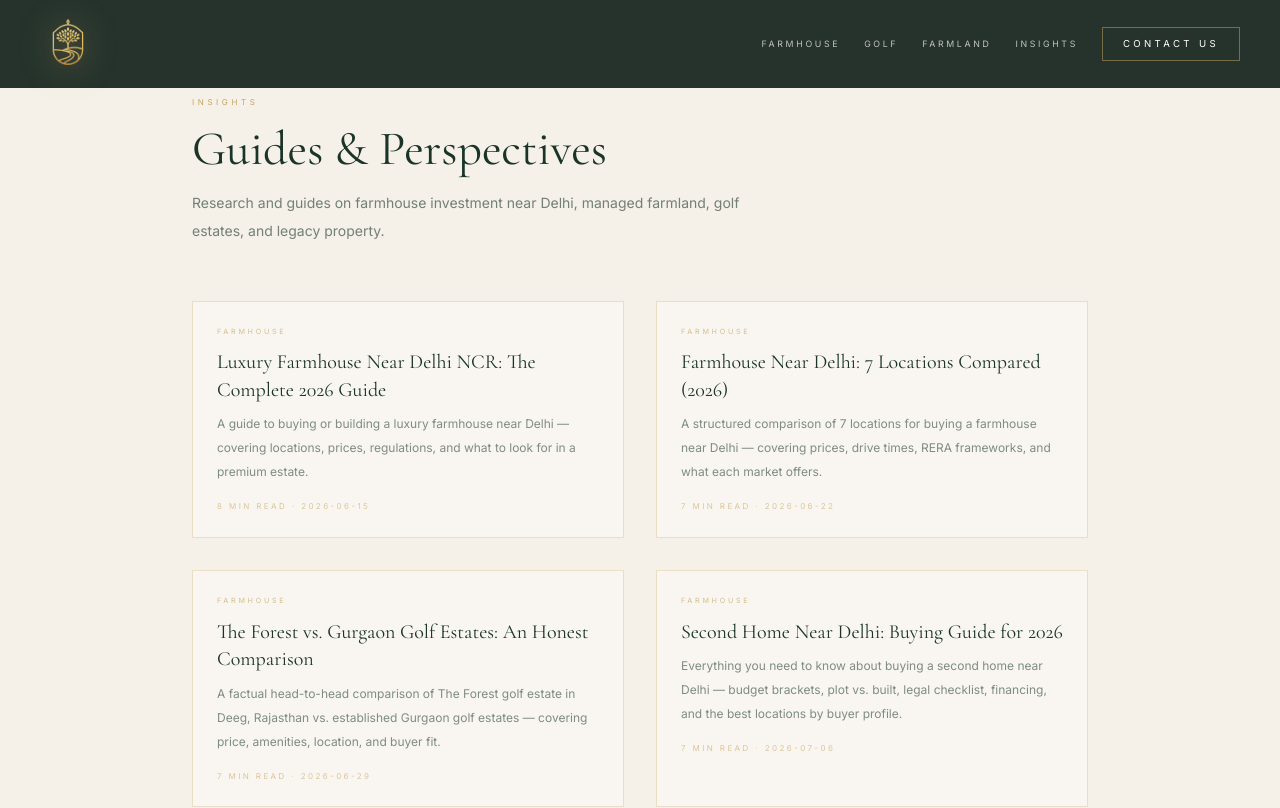
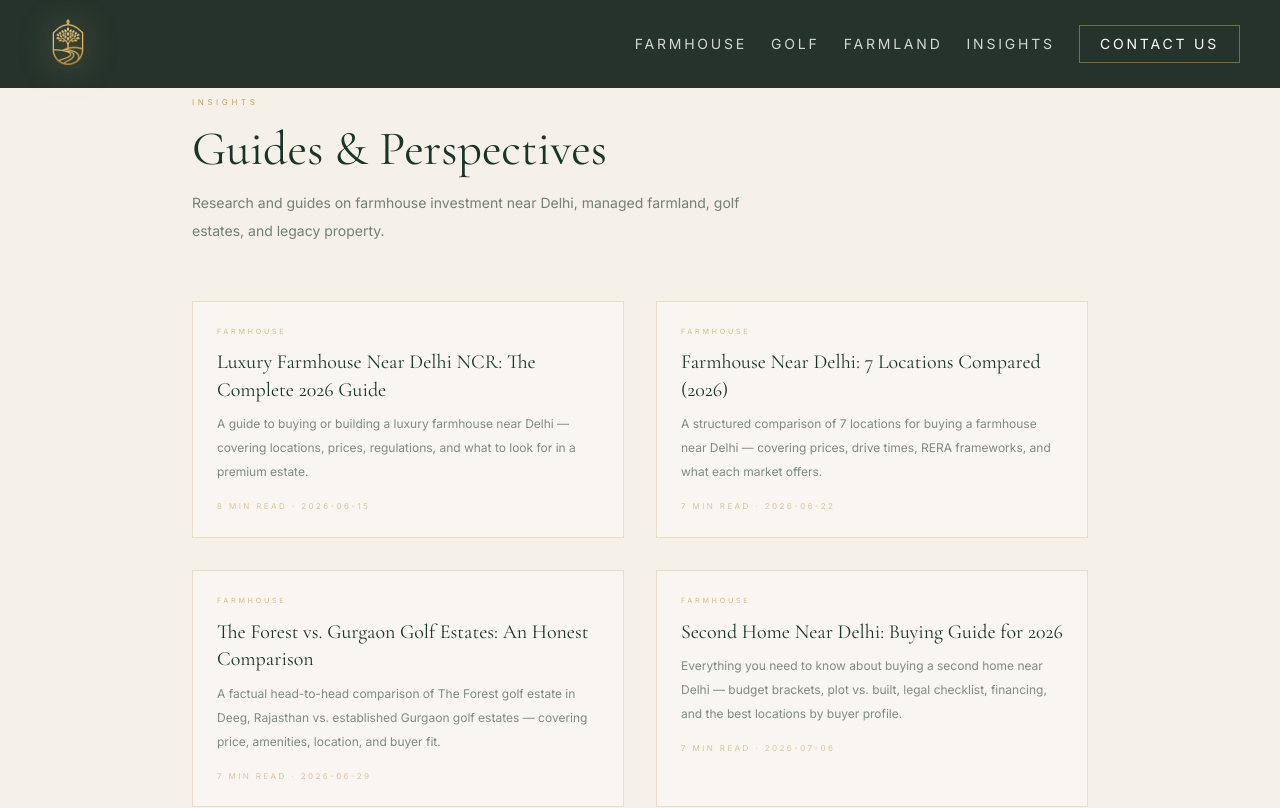
Before and after one commit to pytholabsbot1/the-forest, a Next.js app: page /blog in a window 1280 px wide. Shown: the top 808 px of the page. Built offline with nearby package versions, Linux system fonts and the light colour scheme.

Commit message:
fix: increase header nav text size for readability
Co-authored-by: CommandCodeBot <noreply@commandcode.ai>
EOF && git push origin master 2>&1

```diff
--- a/src/components/Header.tsx
+++ b/src/components/Header.tsx
@@ -45,21 +45,21 @@ export function Header() {
           className="flex items-center gap-6 transition-all duration-500"
           style={{ opacity: scrolled ? 1 : 0, transform: `translateY(${scrolled ? 0 : -8}px)` }}
         >
-          <a href="/farmhouse-near-delhi" className="text-[0.55rem] uppercase tracking-[0.3em] text-white/70 hover:text-white transition-colors">
+          <a href="/farmhouse-near-delhi" className="text-xs uppercase tracking-[0.2em] text-white/80 hover:text-white transition-colors sm:text-sm">
             Farmhouse
           </a>
-          <a href="/golf-estate" className="text-[0.55rem] uppercase tracking-[0.3em] text-white/70 hover:text-white transition-colors">
+          <a href="/golf-estate" className="text-xs uppercase tracking-[0.2em] text-white/80 hover:text-white transition-colors sm:text-sm">
             Golf
           </a>
-          <a href="/managed-farmland" className="text-[0.55rem] uppercase tracking-[0.3em] text-white/70 hover:text-white transition-colors">
+          <a href="/managed-farmland" className="text-xs uppercase tracking-[0.2em] text-white/80 hover:text-white transition-colors sm:text-sm">
             Farmland
           </a>
-          <a href="/blog" className="text-[0.55rem] uppercase tracking-[0.3em] text-white/70 hover:text-white transition-colors">
+          <a href="/blog" className="text-xs uppercase tracking-[0.2em] text-white/80 hover:text-white transition-colors sm:text-sm">
             Insights
           </a>
           <a
             href="#contact"
-            className="inline-flex items-center border border-[#c8a561]/50 px-5 py-2 text-[0.6rem] uppercase tracking-[0.35em] text-white transition-all duration-500 hover:bg-[#c8a561]/10"
+            className="inline-flex items-center border border-[#c8a561]/50 px-5 py-2 text-xs uppercase tracking-[0.2em] text-white transition-all duration-500 hover:bg-[#c8a561]/10 sm:text-sm"
           >
             Contact Us
           </a>
```
